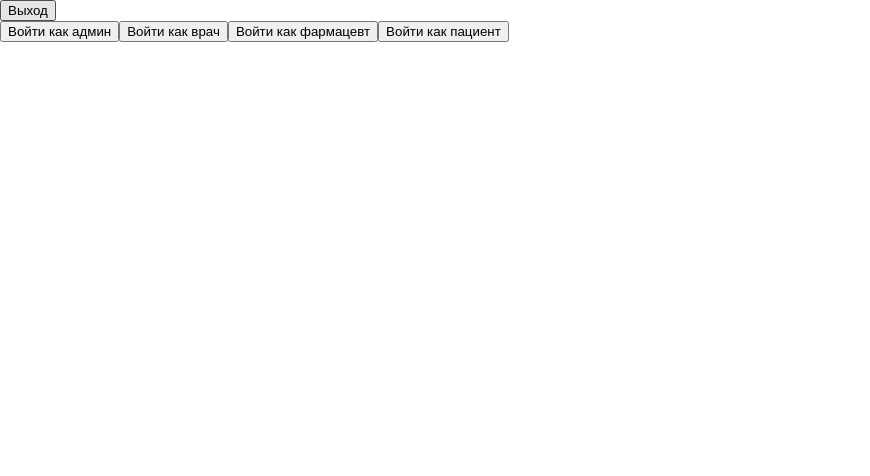
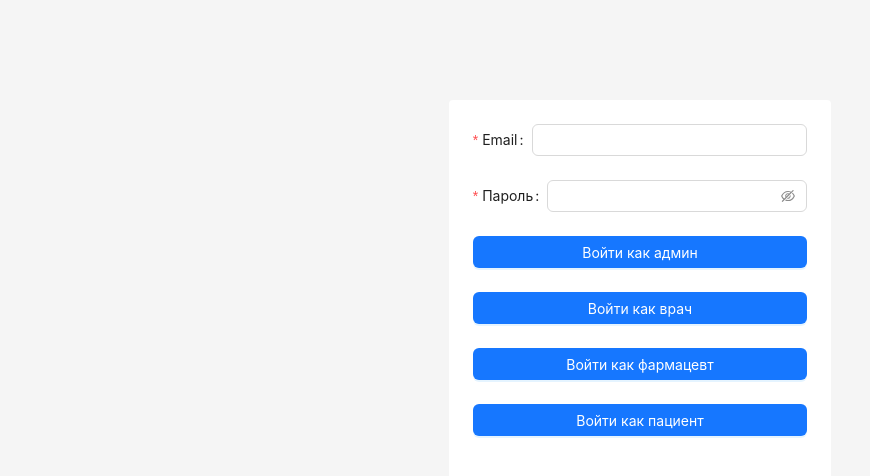
Before and after one commit to wbogatyrewa/prescription-client, a React (Vite) app: page / in a window 1280 px wide. Shown: the top 476 px of the page, without its empty margins (0-870 px from the left). Built offline with nearby package versions, Linux system fonts and the light colour scheme; a web font is replaced by a local one.

Commit message:
add tables

```diff
--- a/src/components/organisms/Header/Header.module.css
+++ b/src/components/organisms/Header/Header.module.css
@@ -16,3 +16,7 @@
   gap: 8px;
   height: 40px;
 }
+
+.logoff {
+  margin-left: 8px;
+}
--- a/src/components/organisms/Header/Header.tsx
+++ b/src/components/organisms/Header/Header.tsx
@@ -1,11 +1,11 @@
 import { Header as AntdHeader } from "antd/es/layout/layout";
 import styles from "./Header.module.css";
-import { Avatar, Button, Menu, Typography } from "antd";
+import { Avatar, Button, Menu } from "antd";
 import header from "../../../../content/header.json";
 import { useMemo } from "react";
 import { useAppContext } from "../../../contexts/AppContext/AppContext";
 import { UserOutlined } from "@ant-design/icons";
-import { useNavigate } from "react-router";
+import { Link, useNavigate } from "react-router";
 
 export const Header = () => {
   const { userData, setUserData } = useAppContext();
@@ -23,8 +23,7 @@ export const Header = () => {
       role
         ? header[role].map((item, index) => ({
             key: index + 1,
-            label: item.label,
-            link: item.link,
+            label: <Link to={item.link}>{item.label}</Link>,
           }))
         : [],
     [role]
@@ -39,12 +38,15 @@ export const Header = () => {
         defaultSelectedKeys={["1"]}
         items={items}
       />
-      <Button type="text" className={styles.avatar} onClick={logoff}>
+      <Button type="text" className={styles.avatar}>
         <Avatar
           style={{ backgroundColor: "#1890FF" }}
           icon={<UserOutlined />}
         />
-        <Typography>{userData?.username}</Typography>
+        {userData?.username}
+      </Button>
+      <Button type="primary" className={styles.logoff} onClick={logoff}>
+        Выйти
       </Button>
     </AntdHeader>
   );
--- a/src/components/pages/LoginPage/LoginPage.module.css
+++ b/src/components/pages/LoginPage/LoginPage.module.css
@@ -0,0 +1,15 @@
+.loginPage {
+  align-items: center;
+}
+
+.loginForm {
+  background: #ffffff;
+  max-width: 50%;
+  padding: 24px;
+  margin-top: 100px;
+  border-radius: 4px;
+}
+
+.login {
+  width: 100%;
+}
--- a/src/components/pages/LoginPage/LoginPage.tsx
+++ b/src/components/pages/LoginPage/LoginPage.tsx
@@ -4,6 +4,7 @@ import {
   UserData,
 } from "../../../contexts/AppContext/AppContext";
 import styles from "./LoginPage.module.css";
+import { Button, Form, Input, Layout } from "antd";
 
 const mockUsers: Record<string, UserData> = {
   admin: {
@@ -32,39 +33,89 @@ const mockUsers: Record<string, UserData> = {
   },
 };
 
+type FieldType = {
+  email?: string;
+  password?: string;
+};
+
 export const LoginPage = () => {
   const { setUserData } = useAppContext();
   const navigate = useNavigate();
 
   const login = (user: UserData | null) => {
     setUserData(user);
-    if (user) {
+    if (user && user?.role !== "patient") {
       navigate("/medicines");
+    } else if (user) {
+      navigate("/prescriptions");
     }
   };
 
   return (
-    <div className={styles.loginPage}>
-      <div>
-        <button onClick={() => login(null)}>Выход</button>
+    <Layout className={styles.loginPage}>
+      {/* <button onClick={() => login(mockUsers.admin)}>Войти как админ</button>
+      <button onClick={() => login(mockUsers.doctor)}>Войти как врач</button>
+      <button onClick={() => login(mockUsers.pharmacist)}>
+        Войти как фармацевт
+      </button>
+      <button onClick={() => login(mockUsers.patient)}>
+        Войти как пациент
+      </button> */}
 
-        <div className="text-center">
-          <div className="flex gap-4 justify-center">
-            <button onClick={() => login(mockUsers.admin)}>
-              Войти как админ
-            </button>
-            <button onClick={() => login(mockUsers.doctor)}>
-              Войти как врач
-            </button>
-            <button onClick={() => login(mockUsers.pharmacist)}>
-              Войти как фармацевт
-            </button>
-            <button onClick={() => login(mockUsers.patient)}>
-              Войти как пациент
-            </button>
-          </div>
-        </div>
-      </div>
-    </div>
+      <Form className={styles.loginForm} autoComplete="off">
+        <Form.Item<FieldType>
+          label="Email"
+          name="email"
+          rules={[{ required: true, message: "Введите email" }]}
+        >
+          <Input />
+        </Form.Item>
+
+        <Form.Item<FieldType>
+          label="Пароль"
+          name="password"
+          rules={[{ required: true, message: "Введите пароль" }]}
+        >
+          <Input.Password />
+        </Form.Item>
+
+        <Form.Item label={null}>
+          <Button
+            type="primary"
+            onClick={() => login(mockUsers.admin)}
+            className={styles.login}
+          >
+            Войти как админ
+          </Button>
+        </Form.Item>
+        <Form.Item label={null}>
+          <Button
+            type="primary"
+            onClick={() => login(mockUsers.doctor)}
+            className={styles.login}
+          >
+            Войти как врач
+          </Button>
+        </Form.Item>
+        <Form.Item label={null}>
+          <Button
+            type="primary"
+            onClick={() => login(mockUsers.pharmacist)}
+            className={styles.login}
+          >
+            Войти как фармацевт
+          </Button>
+        </Form.Item>
+        <Form.Item label={null}>
+          <Button
+            type="primary"
+            onClick={() => login(mockUsers.patient)}
+            className={styles.login}
+          >
+            Войти как пациент
+          </Button>
+        </Form.Item>
+      </Form>
+    </Layout>
   );
 };
--- a/src/components/pages/MedicinesPage/MedicinesPage.tsx
+++ b/src/components/pages/MedicinesPage/MedicinesPage.tsx
@@ -1,21 +1,61 @@
 import Layout, { Content } from "antd/es/layout/layout";
 import { Header } from "../../organisms/Header/Header";
+import { Table } from "antd";
 // import styles from "./MedicinesPage.module.css";
 
-const contentStyle: React.CSSProperties = {
-  textAlign: "center",
-  minHeight: 120,
-  lineHeight: "120px",
-  color: "#fff",
-  backgroundColor: "#0958d9",
-};
+const dataSource = [
+  {
+    key: "1",
+    name: "Амоксициллин",
+    form: "Таблетки",
+    composition:
+      "Действующее вещество: амоксициллина тригидрат - 287 мг, 574 мг (в пересчете на амоксициллин - 250 мг, 500 мг).",
+    dosage: "500 мг",
+  },
+  {
+    key: "2",
+    name: "Амоксициллин",
+    form: "Таблетки",
+    composition:
+      "Действующее вещество: амоксициллина тригидрат - 287 мг, 574 мг (в пересчете на амоксициллин - 250 мг, 500 мг).",
+    dosage: "500 мг",
+  },
+];
+
+const columns = [
+  {
+    title: "Название",
+    dataIndex: "name",
+    key: "name",
+  },
+  {
+    title: "Форма выпуска",
+    dataIndex: "form",
+    key: "form",
+  },
+  {
+    title: "Состав",
+    dataIndex: "composition",
+    key: "composition",
+  },
+  {
+    title: "Дозировка",
+    dataIndex: "dosage",
+    key: "dosage",
+  },
+  {
+    title: "Действия",
+    dataIndex: "actions",
+    key: "actions",
+  },
+];
 
 export const MedicinesPage = () => {
   return (
     <Layout>
       <Header />
-      <Content style={contentStyle}>
-        Страница с рецептурными препаратами
+      <Content>
+        <Table dataSource={dataSource} columns={columns} />;
       </Content>
     </Layout>
   );
--- a/src/index.css
+++ b/src/index.css
@@ -44,4 +44,5 @@ body {
   box-sizing: border-box;
   -webkit-box-sizing: border-box;
   -moz-box-sizing: border-box;
+  background: #f5f5f5;
 }
```
